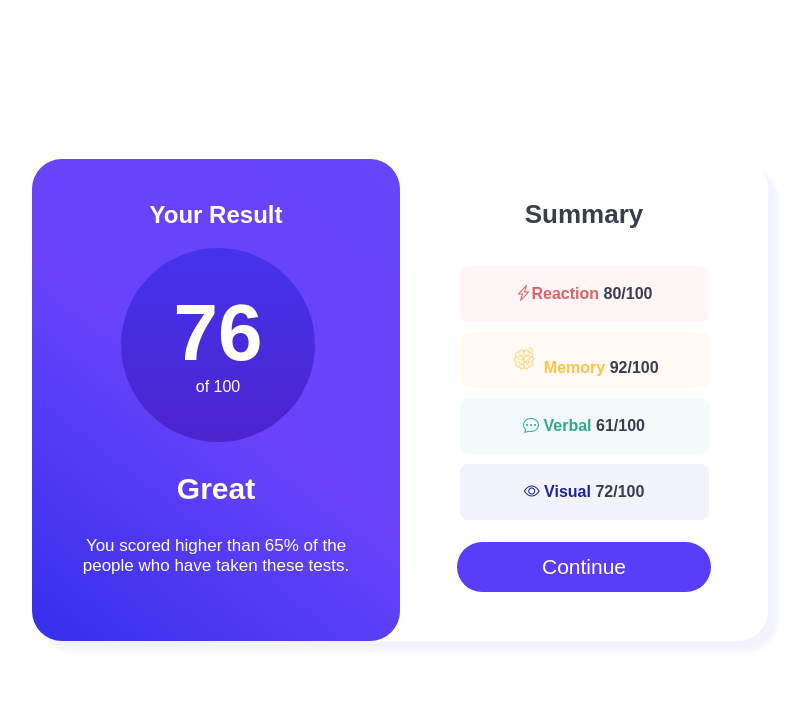
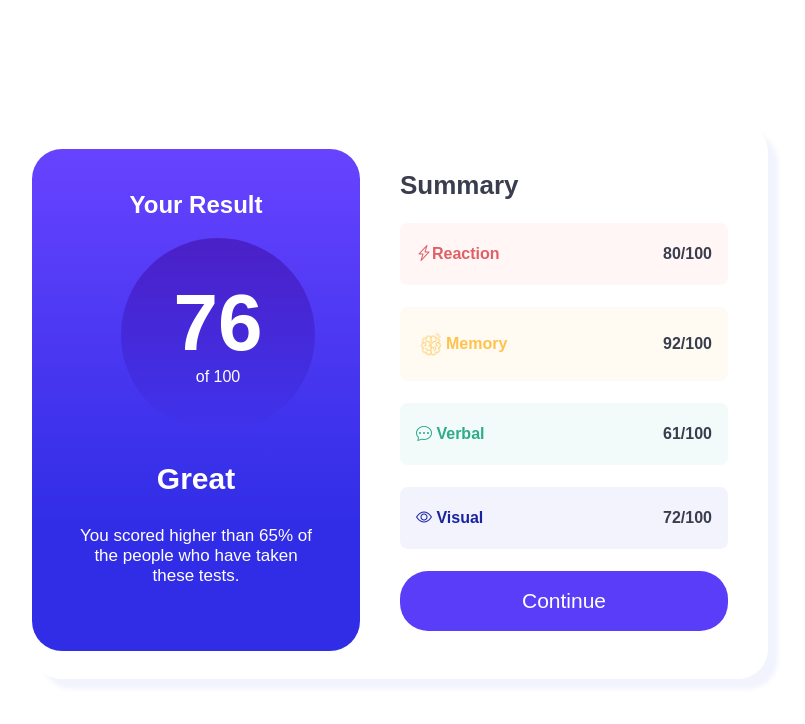
Before and after one commit to Marisolvice/results-summary-component-main, a plain HTML site: page index.html in a window 1280 px wide. Shown: the whole page, without its empty margins (240-1045 px from the left). Drawn offline with nearby package versions, Linux system fonts and the light colour scheme.

Commit message:
actualización degradados y colorcitos

```diff
--- a/index.html
+++ b/index.html
@@ -27,24 +27,30 @@
           <h2 class="tarjeta-resumen__title-summary">Summary</h2>
 
           <div class="tarjeta-resumen__dato tarjeta-resumen__dato--rojo">
-          <span><i class="bi bi-lightning-charge tarjeta-resumen__reaction"></i>Reaction
-          </span>
-          <span style="color:var(--color-letra-summary)">80/100</span>
+            <span
+              ><i class="bi bi-lightning-charge tarjeta-resumen__reaction"></i
+              >Reaction
+            </span>
+            <span class="tarteja-resumen__dato__cifra">80/100</span>
           </div>
           <div class="tarjeta-resumen__dato tarjeta-resumen__dato--amarillo">
-            <img class="tarjeta-resumen__memory-icon" src="./assets/images/memoria.png" alt="Icon-memory">
+            <img
+              class="tarjeta-resumen__memory-icon"
+              src="./assets/images/memoria.png"
+              alt="Icon-memory"
+            />
             <span>Memory</span>
-            <span style="color:var(--color-letra-summary)">92/100</span>
+            <span class="tarteja-resumen__dato__cifra">92/100</span>
           </div>
 
           <div class="tarjeta-resumen__dato tarjeta-resumen__dato--verde">
-            <span <i class="bi bi-chat-dots"></i>  Verbal</span>
-             <span style="color:var(--color-letra-summary)">61/100</span>
+            <span> <i class="bi bi-chat-dots"></i> Verbal</span>
+            <span class="tarteja-resumen__dato__cifra">61/100</span>
           </div>
 
           <div class="tarjeta-resumen__dato tarjeta-resumen__dato--azul">
-            <span><i class="bi bi-eye "></i>  Visual</span>
-            <span style="color:var(--color-letra-summary)">72/100</span>
+            <span><i class="bi bi-eye"></i> Visual</span>
+            <span class="tarteja-resumen__dato__cifra">72/100</span>
           </div>
           <a class="tarjeta-resumen__button">Continue</a>
         </div>
--- a/styles.css
+++ b/styles.css
@@ -28,12 +28,7 @@ body {
 }
 .tarjeta-resultado {
   background: rgb(102, 69, 250);
-  background: linear-gradient(
-    218deg,
-    rgba(102, 69, 250, 1) 0%,
-    rgba(104, 67, 251, 1) 50%,
-    rgba(53, 47, 235, 1) 100%
-  );
+  background: linear-gradient(#6743ff 0%, #312de6 75%);
   border-radius: 30px;
   text-align: center;
   flex: 1 1 50%;
@@ -50,11 +45,7 @@ body {
   width: 180px;
   height: 180px;
   background: rgb(75, 35, 205);
-  background: linear-gradient(
-    0deg,
-    rgba(75, 36, 205) 0%,
-    rgba(69, 51, 237) 100%
-  );
+  background: linear-gradient(#4B20C7 0%, #3F33EC 100%);
 
   margin-left: 89px;
   color: white;
@@ -84,30 +75,35 @@ body {
 .tarjeta-resumen {
   display: flex;
   flex-direction: column;
-  align-items: center;
   flex: 1 1 50%;
-  padding-bottom: 48px;
+  gap: 22px;
+  padding: 48px 40px;
 }
 
 .tarjeta-resumen__title-summary {
-  margin-top: 38px;
   font-size: 26px;
   color: var(--color-letra-summary);
   font-weight: bold;
-  margin-bottom: 36px;
+  margin: 0;
 }
 
 .tarjeta-resumen__dato {
   background-color: #fff6f5;
   color: #df6066;
-  width: 249px;
-  height: 56px;
+  min-width: 249px;
   border-radius: 8px;
-  text-align: center;
-  margin-bottom: 10px;
+  display: flex;
+  align-items: center;
   font-weight: bold;
-  align-content: center;
+  padding: 22px 16px;
 }
+
+.tarteja-resumen__dato__cifra {
+  flex-grow: 1;
+  text-align: right;
+  color: var(--color-letra-summary);
+}
+
 .tarjeta-resumen__dato--amarillo {
   color: #ffc24d;
   background-color: #fffbf2;
@@ -121,7 +117,6 @@ body {
   background-color: #f3f3fd;
 }
 
-
 .tarjeta-resumen__memory-icon {
   width: 30px;
   height: 30px;
@@ -133,9 +128,8 @@ body {
   flex-direction: column;
   border-radius: 28px;
   color: white;
-  width: 254px;
-  height: 50px;
-  margin-top: 12px;
+  min-width: 254px;
+  padding: 18px 0;
   text-align: center;
   font-size: 21px;
   justify-content: center;
```
